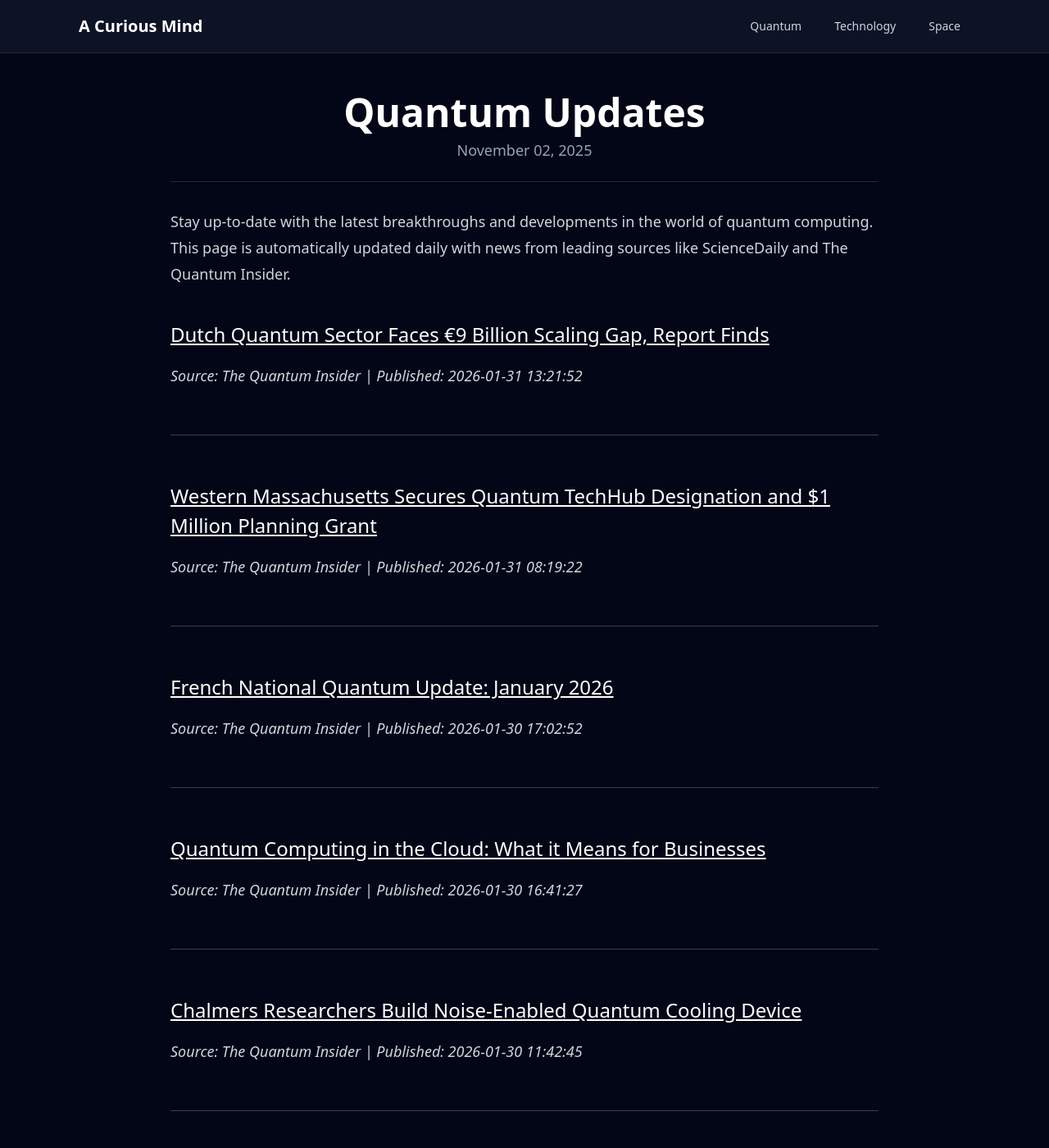
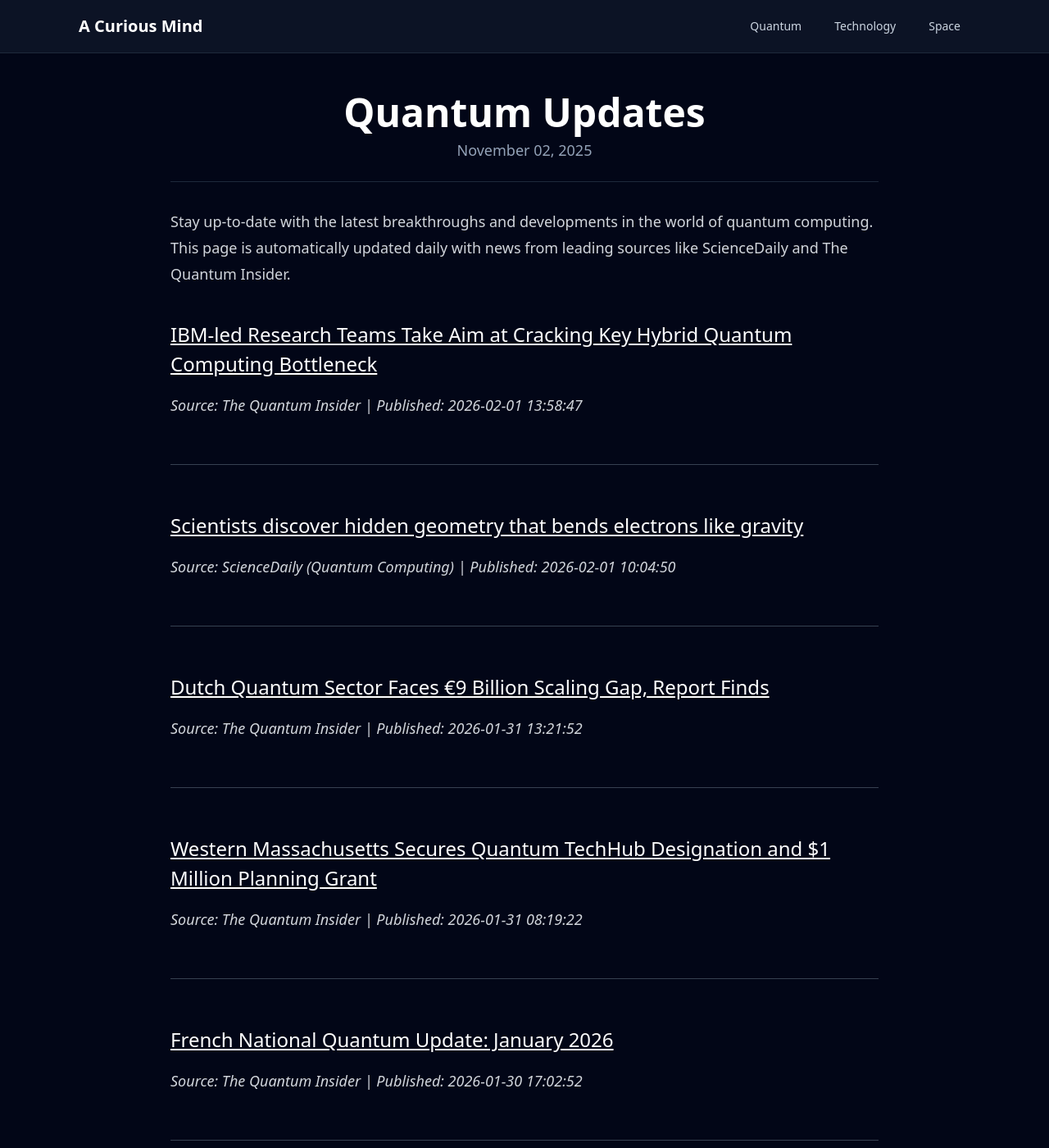
Before and after one commit to onehl7/onehl7.github.io, a Jekyll site: the page built from _posts/2025-11-02-quantum-updates.md, in a window 1280 px wide and 1400 px high. Shown: the whole window at 82% size. Built offline with Jekyll 4.4.1, drawn with Linux system fonts in a browser that asks for light colours; nearby versions of some CDN libraries; some of the changed text lies outside the part shown.

Commit message:
Update quantum news data

```diff
--- a/_data/quantum_news.json
+++ b/_data/quantum_news.json
@@ -1,4 +1,16 @@
 [
+  {
+    "source": "The Quantum Insider",
+    "title": "IBM-led Research Teams Take Aim at Cracking Key Hybrid Quantum Computing Bottleneck",
+    "link": "https://thequantuminsider.com/2026/02/01/ibm-led-research-teams-take-aim-at-cracking-key-hybrid-quantum-computing-bottleneck/",
+    "published": "2026-02-01 13:58:47"
+  },
+  {
+    "source": "ScienceDaily (Quantum Computing)",
+    "title": "Scientists discover hidden geometry that bends electrons like gravity",
+    "link": "https://www.sciencedaily.com/releases/2026/01/260131084616.htm",
+    "published": "2026-02-01 10:04:50"
+  },
   {
     "source": "The Quantum Insider",
     "title": "Dutch Quantum Sector Faces \u20ac9 Billion Scaling Gap, Report Finds",
@@ -19,15 +31,9 @@
   },
   {
     "source": "The Quantum Insider",
-    "title": "Quantum Computing in the Cloud: What it Means for Businesses",
+    "title": "Quantum Cloud Computing: What it Means for Businesses",
     "link": "https://thequantuminsider.com/2026/01/30/quantum-computing-in-the-cloud-for-businesses/",
     "published": "2026-01-30 16:41:27"
-  },
-  {
-    "source": "The Quantum Insider",
-    "title": "Chalmers Researchers Build Noise-Enabled Quantum Cooling Device",
-    "link": "https://thequantuminsider.com/2026/01/30/quantum-refrigerator-controlled-noise/",
-    "published": "2026-01-30 11:42:45"
   },
   {
     "source": "ScienceDaily (Quantum Computing)",
@@ -43,12 +49,6 @@
   },
   {
     "source": "ScienceDaily (Quantum Computing)",
-    "title": "Physicists challenge a 200-year-old law of thermodynamics at the atomic scale",
-    "link": "https://www.sciencedaily.com/releases/2026/01/260121034140.htm",
-    "published": "2026-01-22 07:27:26"
-  },
-  {
-    "source": "ScienceDaily (Quantum Computing)",
     "title": "Researchers unlocked a new shortcut to quantum materials",
     "link": "https://www.sciencedaily.com/releases/2026/01/260121233404.htm",
     "published": "2026-01-22 05:03:43"
```
